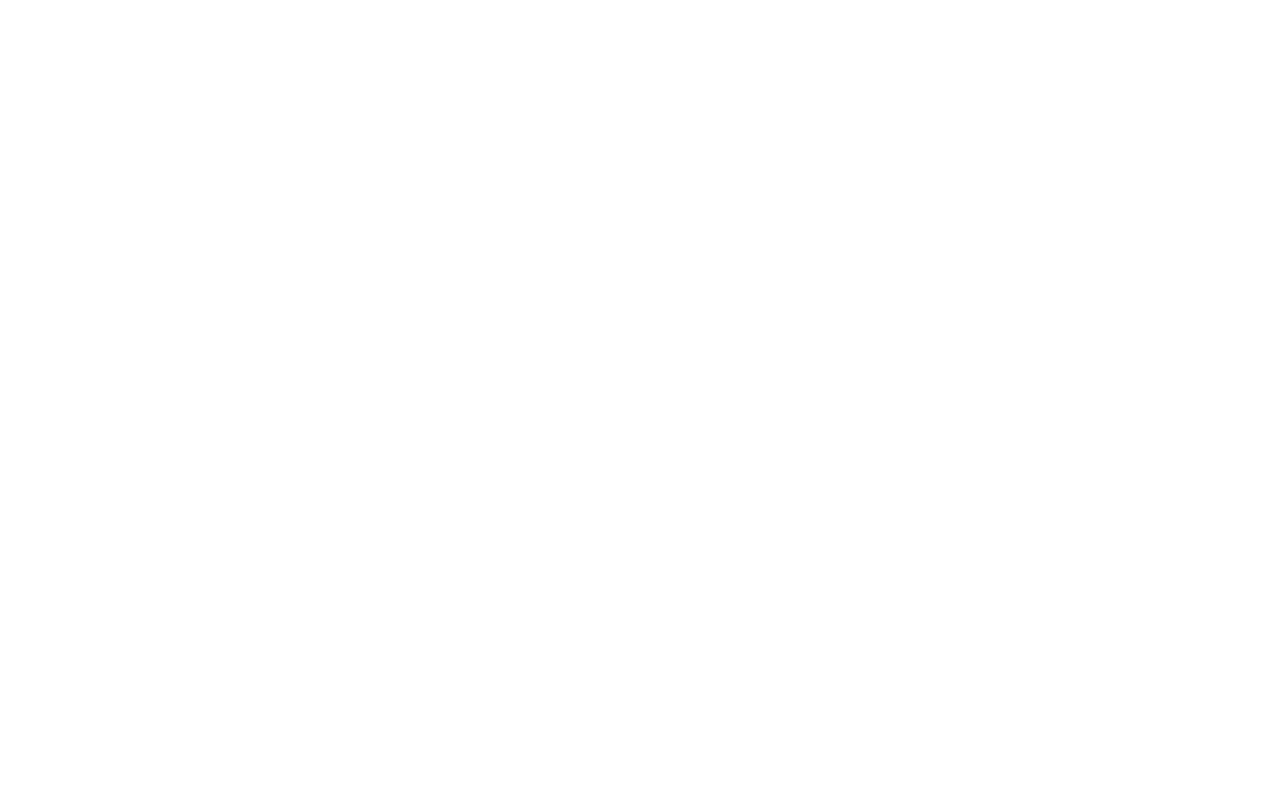
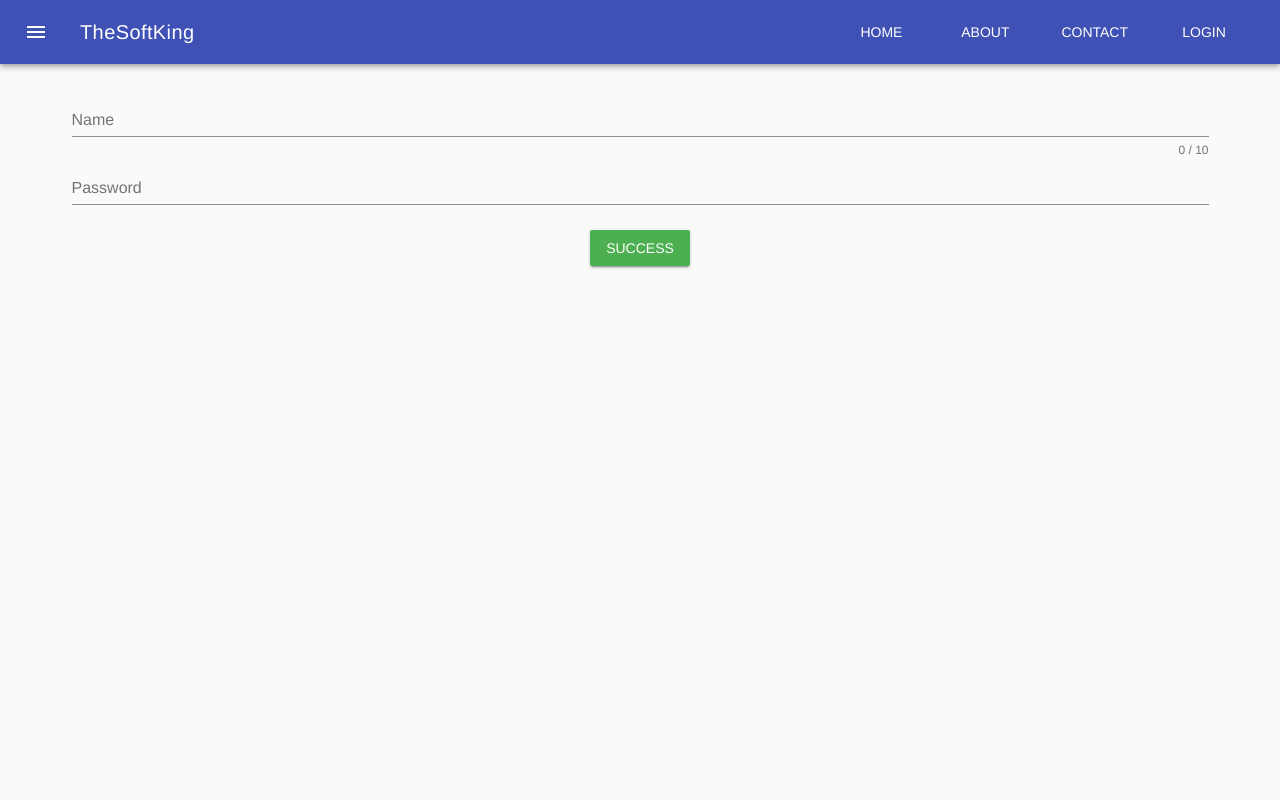
Before and after one commit to SamPratik/Vuetify-bitfumes, a Vue app: page /#/login in a window 1280 px wide. Shown: the top 800 px of the page. Built offline with nearby package versions, Linux system fonts and the light colour scheme.

Commit message:
App Login page cerated

```diff
--- a/src/App.vue
+++ b/src/App.vue
@@ -1,13 +1,22 @@
 <template>
   <div id="app">
+    <app-toolbar></app-toolbar>
     <router-view/>
+    <app-footer></app-footer>
   </div>
 </template>
 
 <script>
-export default {
-  name: 'App'
-}
+  import AppToolbar from './components/AppToolbar.vue'
+  import AppFooter from './components/AppFooter.vue'
+
+  export default {
+    name: 'App',
+    components: {
+      AppToolbar,
+      AppFooter
+    }
+  }
 </script>
 
 <style>
--- a/src/components/AppHome.vue
+++ b/src/components/AppHome.vue
@@ -1,19 +1,12 @@
 <template>
 	<div>
-		<app-toolbar></app-toolbar>
-		<app-footer></app-footer>
+		<h1>Home Component</h1>
 	</div>
 </template>
 
 <script>
-	import AppToolbar from './AppToolbar.vue'
-	import AppFooter from './AppFooter.vue'
+	export default {
 
-	export default {
-		components: {
-			AppToolbar,
-			AppFooter
-		}
 	}
 </script>
 
--- /dev/null
+++ b/src/components/AppLogin.vue
@@ -0,0 +1,50 @@
+<template>
+  <v-app>
+	  <v-container>
+		  <v-form v-model="valid">
+		    <v-text-field
+		      v-model="name"
+		      :rules="nameRules"
+		      :counter="10"
+		      label="Name"
+		      required
+		    ></v-text-field>
+		    <v-text-field
+		      v-model="password"
+		      :rules="passwordRules"
+		      label="Password"
+		      type="password"
+		      required
+		    ></v-text-field>
+		    <v-btn color="success" @click="Login">Success</v-btn>
+		  </v-form>
+	  </v-container>
+  </v-app>
+</template>
+
+<script>
+  export default {
+    data: () => ({
+      valid: false,
+      name: '',
+      nameRules: [
+        v => !!v || 'Name is required',
+        v => v.length <= 10 || 'Name must be less than 10 characters'
+      ],
+      password: '',
+      passwordRules: [
+        v => !!v || 'Password is required',
+        v => v.length<=8 || 'Password must be less than 8 characters'
+      ]
+    }),
+    methods: {
+    	Login() {
+    		console.log(`Name is ${this.name} and password is ${this.password}`);
+    	}
+    }
+  }
+</script>
+
+<style scoped>
+
+</style>
--- a/src/components/AppToolbar.vue
+++ b/src/components/AppToolbar.vue
@@ -3,11 +3,19 @@
     <v-toolbar-side-icon></v-toolbar-side-icon>
     <v-toolbar-title class="white--text">TheSoftKing</v-toolbar-title>
     <v-spacer></v-spacer>
-    <v-toolbar-items class="hidden-sm-and-down">
+    <div class="hidden-sm-and-down">
+      <router-link to="/" style="text-decoration:none;">
+        <v-btn flat>Home</v-btn>
+      </router-link>
       <v-btn flat>About</v-btn>
       <v-btn flat>Contact</v-btn>
-      <v-btn flat>Login</v-btn>
-    </v-toolbar-items>
+      <router-link to="/login" style="text-decoration:none;">
+        <v-btn flat color="text--white">
+          Login
+        </v-btn>
+      </router-link>
+      <!-- <v-btn flat>Login</v-btn> -->
+    </div>
   </v-toolbar>
 </template>
 
--- a/src/router/index.js
+++ b/src/router/index.js
@@ -1,6 +1,7 @@
 import Vue from 'vue'
 import Router from 'vue-router'
 import AppHome from '@/components/AppHome'
+import AppLogin from '@/components/AppLogin'
 
 Vue.use(Router)
 
@@ -9,6 +10,10 @@
     {
       path: '/',
       component: AppHome
+    },
+    {
+    	path: '/login',
+    	component: AppLogin
     }
   ]
 })
```
